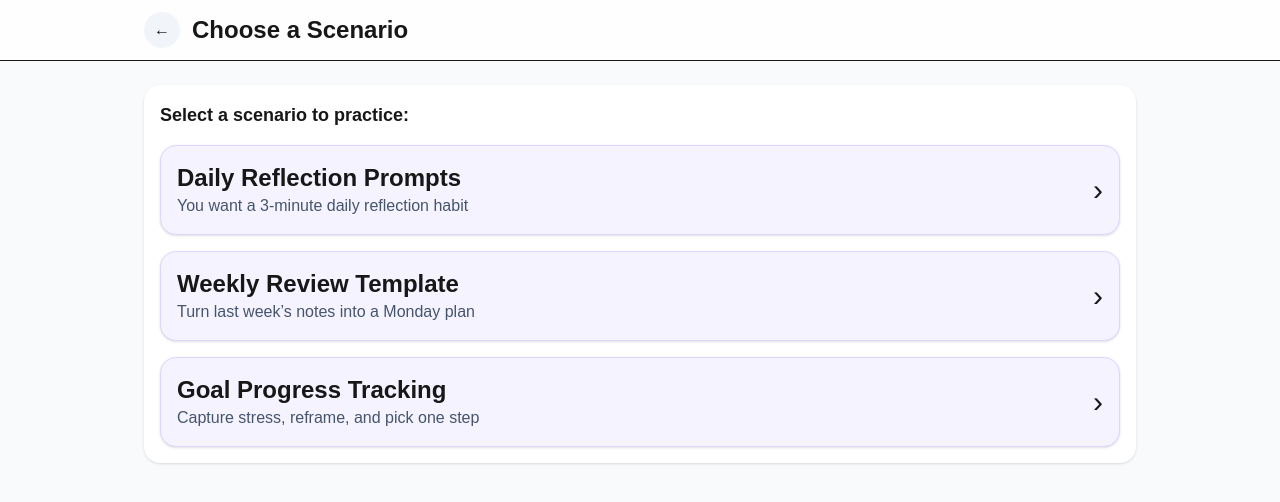
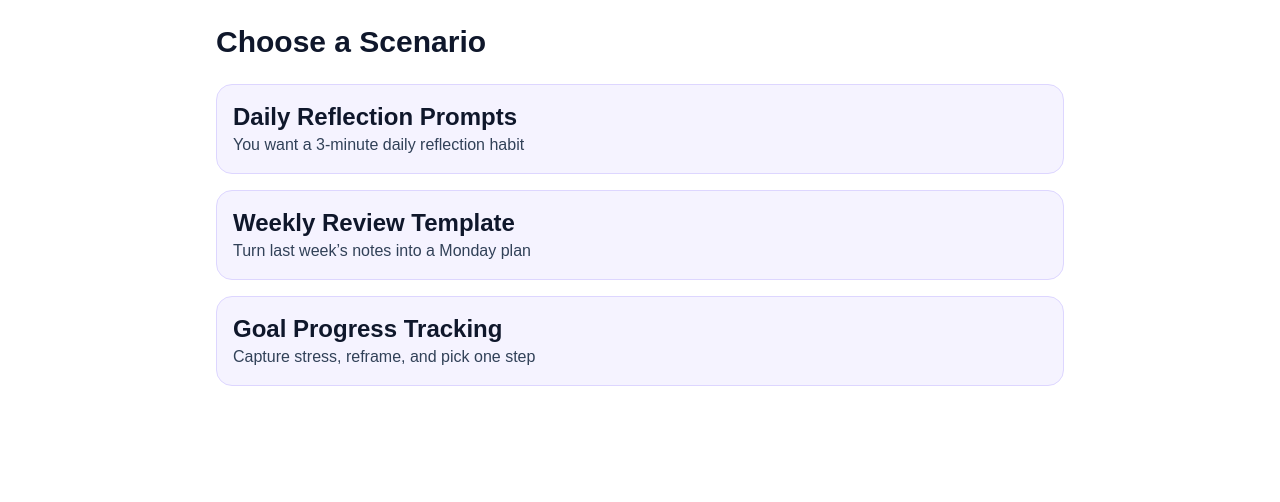
Before and after one commit to vadyay-gif/legendary-system, a Next.js app: page /lesson in a window 1280 px wide. Shown: the top 502 px of the page. Built offline with nearby package versions, Linux system fonts and the light colour scheme.

Commit message:
Update page.tsx

```diff
--- a/app/lesson/page.tsx
+++ b/app/lesson/page.tsx
@@ -1,33 +1,45 @@
 "use client";
 
-import React, { useMemo, useState } from "react";
+import { useMemo, useState } from "react";
 
-// -----------------------------------------------------
-// AI Ready – Track 5 · Reflection & Journaling (Web)
-// Next.js page.tsx drop-in. Uses Tailwind for styling.
-// -----------------------------------------------------
+export default function Page() {
+  // views
+  const [view, setView] = useState<"picker" | "s1" | "s2" | "s3" | "task" | "complete">("picker");
+  const [currentTask, setCurrentTask] = useState<number>(1);
 
-// Types
- type View = "picker" | "scenario" | "task" | "complete";
- type ScenarioId = 1 | 2 | 3;
+  // task state
+  const [checked, setChecked] = useState<string[]>([]);
+  const [showResult, setShowResult] = useState(false);
 
- const TITLES: Record<ScenarioId, string> = {
-  1: "Daily Reflection Prompts",
-  2: "Weekly Review Template",
-  3: "Goal Progress Tracking",
- };
+  // chip state (for “Adjust the Result”)
+  const [activeChips, setActiveChips] = useState<string[]>([]);
 
- const TASKS: Record<ScenarioId, {
-  goal: string;
-  options: string[];
-  assembled: string;
-  kicker: string;
-  completeMsg: string;
-  takeaway: string;
- }> = {
-  1: {
-    goal: "Create 5 daily reflection prompts for productivity and growth.",
-    options: [
+  // scenarios
+  const scenarios = [
+    {
+      id: 1,
+      title: "Daily Reflection Prompts",
+      subtitle: "You want a 3‑minute daily reflection habit",
+      situation:
+        "You want a 3‑minute daily reflection to capture wins, lessons, and blockers for <project>.",
+      ask:
+        "Act as a productivity coach. Create a 3‑minute end‑of‑day reflection template for a <role> working on <project>. Ask 5 concise questions covering wins, lessons, blockers, and priorities for tomorrow. Output as bullets.",
+      response: [
+        "What was my biggest win today and why?",
+        "What challenge did I face and how did I handle it?",
+        "What did I learn today that I can apply tomorrow?",
+        "What would I do differently if I could repeat today?",
+        "What am I grateful for today?",
+      ],
+      chips: [
+        "Shorter (3 questions)",
+        "More reflective (add feeling check)",
+        "Action‑biased (force next steps)",
+        "Manager view (add stakeholder note)",
+      ],
+      protip: "Tag entries with #win #blocker #lesson so search is useful later.",
+      taskGoal: "Create 5 daily reflection prompts for productivity and growth.",
+      taskOptions: [
         "Include win/achievement prompt",
         "Add challenge/learning prompt",
         "Include improvement prompt",
@@ -41,10 +53,25 @@ import React, { useMemo, useState } from "react";
       completeMsg: "You've completed scenario Daily Reflection Prompts",
       takeaway: "Structured reflection prompts deepen self‑awareness and growth.",
     },
-  2: {
-    goal:
+    {
+      id: 2,
+      title: "Weekly Review Template",
+      subtitle: "Turn last week’s notes into a Monday plan",
+      situation: "You need a 10‑minute weekly review that turns notes into a Monday plan.",
+      ask:
+        "Summarize my week from the notes below and create a Monday action plan. Use sections: Highlights, Metrics, Lessons, Risks, Next‑Week Plan (with owners & time boxes). Notes: <paste bullets>.",
+      response: [
+        "Highlights: …",
+        "Metrics: …",
+        "Lessons: …",
+        "Risks: …",
+        "Next‑Week Plan: 1) … (Owner, 90m) 2) … (Owner, 45m)",
+      ],
+      chips: ["Add metrics table", "Reduce to one‑pager", "Executive tone", "Include calendar blocks"],
+      protip: "Convert Next‑Week Plan into calendar holds immediately.",
+      taskGoal:
         "Turn last week's notes into a Monday plan with Highlights, Metrics, Lessons, Risks, and a Next‑Week Plan.",
-    options: [
+      taskOptions: [
         "Add highlights section",
         "Include metrics and targets",
         "Capture lessons & risks",
@@ -56,10 +83,20 @@ import React, { useMemo, useState } from "react";
       completeMsg: "You've completed scenario Weekly Review Template",
       takeaway: "A review is only useful if it ends in scheduled actions.",
     },
-  3: {
-    goal:
+    {
+      id: 3,
+      title: "Goal Progress Tracking",
+      subtitle: "Capture stress, reframe, and pick one step",
+      situation:
+        "You felt overwhelmed today; you want a calm, factual summary and one concrete next step.",
+      ask:
+        "Act as a cognitive coach. Reframe the following stressful event using: Facts, Thoughts, Alternative View, One Next Step. Keep it supportive, professional, and under 120 words. Event: <describe>.",
+      response: ["Facts: …", "Thoughts: …", "Alternative View: …", "One Next Step: …"],
+      chips: ["Shorter (≤80 words)", "More empathetic", "Data‑driven framing", "Add checklist for tomorrow"],
+      protip: "Name the feeling → write the fact → choose one step.",
+      taskGoal:
         "Reframe a stressful event into Facts, Thoughts, Alternative View, One Next Step (≤120 words).",
-    options: [
+      taskOptions: [
         "State the facts objectively",
         "Name the thought/emotion",
         "Offer an alternative view",
@@ -71,348 +108,197 @@ import React, { useMemo, useState } from "react";
       completeMsg: "You've completed scenario Goal Progress Tracking",
       takeaway: "Reframing turns noise into a next step you control.",
     },
+  ];
+
+  const current = useMemo(() => scenarios.find((s) => s.id === currentTask)!, [currentTask]);
+
+  // derive a previewed response when chips are toggled
+  const previewResponse = useMemo(() => {
+    if (current.id !== 1) return current.response; // only scenario 1 needs dynamic preview
+
+    let out = [...current.response];
+    if (activeChips.includes("Shorter (3 questions)")) out = out.slice(0, 3);
+    if (activeChips.includes("More reflective (add feeling check)"))
+      out = [...out, "How did I feel today (1‑2 words)?"];
+    if (activeChips.includes("Action‑biased (force next steps)"))
+      out = [...out, "What single action will I take tomorrow?"];
+    if (activeChips.includes("Manager view (add stakeholder note)"))
+      out = [...out, "Any stakeholder to update? What will I say?"];
+    return out;
+  }, [activeChips, current]);
+
+  // helpers
+  const toggleChip = (label: string) => {
+    setActiveChips((prev) =>
+      prev.includes(label) ? prev.filter((c) => c !== label) : [...prev, label]
+    );
   };
 
-// Small primitives
- const Section: React.FC<React.PropsWithChildren<{ title?: string; tone?: "banner" | "default" }>> = ({
-  title,
-  tone = "default",
-  children,
- }) => (
-  <div
-    className={
-      "rounded-2xl border p-4 md:p-5 " +
-      (tone === "banner"
-        ? "bg-purple-100/70 border-purple-200"
-        : "bg-slate-50 border-slate-200")
-    }
+  return (
+    <div className="max-w-4xl mx-auto p-6 text-slate-900 antialiased opacity-100">
+      {/* PICKER */}
+      {view === "picker" && (
+        <div>
+          <h1 className="text-3xl font-extrabold mb-6">Choose a Scenario</h1>
+          <div className="space-y-4">
+            {scenarios.map((s) => (
+              <button
+                key={s.id}
+                className="w-full text-left p-4 rounded-2xl border border-violet-200 bg-violet-50 hover:bg-violet-100"
+                onClick={() => {
+                  setView(("s" + s.id) as any);
+                  setCurrentTask(s.id);
+                  setActiveChips([]);
+                }}
               >
-    {title ? <h3 className="text-xl font-semibold mb-2">{title}</h3> : null}
-    {children}
-  </div>
- );
-
- const Chip: React.FC<React.PropsWithChildren<{ onClick?: () => void }>> = ({ children, onClick }) => (
-  <button
-    onClick={onClick}
-    className="inline-flex items-center gap-2 rounded-full border border-slate-200 bg-slate-100 px-3.5 py-2 font-semibold hover:bg-slate-200"
-  >
-    {children}
+                <div className="font-bold text-2xl">{s.title}</div>
+                <div className="text-slate-700">{s.subtitle}</div>
               </button>
- );
-
- const Tile: React.FC<{
-  title: string;
-  subtitle: string;
-  onClick: () => void;
- }> = ({ title, subtitle, onClick }) => (
-  <button
-    onClick={onClick}
-    className="w-full rounded-2xl border border-violet-200 bg-violet-50 px-4 py-4 text-left shadow-sm hover:bg-violet-100"
-  >
-    <div className="flex items-center justify-between">
-      <div>
-        <div className="text-2xl font-bold">{title}</div>
-        <div className="text-slate-600">{subtitle}</div>
-      </div>
-      <span className="text-3xl leading-none">›</span>
-    </div>
-  </button>
- );
-
-// Main page component
-export default function Page() {
-  const [view, setView] = useState<View>("picker");
-  const [scenario, setScenario] = useState<ScenarioId>(1);
-  const [checked, setChecked] = useState<Record<number, boolean>>({});
-
-  const headerTitle = useMemo(() => {
-    if (view === "picker") return "Choose a Scenario";
-    if (view === "scenario") return TITLES[scenario];
-    if (view === "task") return TITLES[scenario];
-    return "Scenario Complete";
-  }, [view, scenario]);
-
-  function openScenario(id: ScenarioId) {
-    setScenario(id);
-    setView("scenario");
-    setChecked({});
-    window?.scrollTo?.({ top: 0, behavior: "smooth" });
-  }
-
-  function openTask() {
-    setView("task");
-    setChecked({});
-    window?.scrollTo?.({ top: 0, behavior: "smooth" });
-  }
-
-  function goHome() {
-    setView("picker");
-    setChecked({});
-  }
-
-  function checkAnswer() {
-    // simple success reveal; no wrong state needed for MVP
-    const allUnchecked = Object.values(checked).every((v) => !v);
-    if (allUnchecked) return; // keep disabled by UI anyway
-    const el = document.getElementById("resultBlock");
-    el?.scrollIntoView?.({ behavior: "smooth", block: "start" });
-  }
-
-  function completeScenario() {
-    setView("complete");
-    window?.scrollTo?.({ top: 0, behavior: "smooth" });
-  }
-
-  const task = TASKS[scenario];
-
-  return (
-    <div className="min-h-screen bg-slate-50">
-      {/* Header */}
-      <header className="sticky top-0 z-10 border-b bg-white/80 backdrop-blur">
-        <div className="mx-auto flex max-w-5xl items-center gap-3 px-4 py-3">
-          <button
-            onClick={view === "picker" ? () => {} : goHome}
-            aria-label="Back"
-            className="grid h-9 w-9 place-items-center rounded-full bg-slate-100"
-          >
-            ←
-          </button>
-          <h1 className="text-xl font-bold md:text-2xl">{headerTitle}</h1>
-        </div>
-      </header>
-
-      <main className="mx-auto max-w-5xl px-4 pb-24 pt-6">
-        {/* Picker */}
-        {view === "picker" && (
-          <div className="rounded-2xl bg-white p-4 shadow">
-            <h2 className="mb-4 text-lg font-semibold">Select a scenario to practice:</h2>
-            <div className="grid gap-4">
-              <Tile
-                title="Daily Reflection Prompts"
-                subtitle="You want a 3‑minute daily reflection habit"
-                onClick={() => openScenario(1)}
-              />
-              <Tile
-                title="Weekly Review Template"
-                subtitle="Turn last week’s notes into a Monday plan"
-                onClick={() => openScenario(2)}
-              />
-              <Tile
-                title="Goal Progress Tracking"
-                subtitle="Capture stress, reframe, and pick one step"
-                onClick={() => openScenario(3)}
-              />
+            ))}
           </div>
         </div>
       )}
 
-        {/* Scenario 1 */}
-        {view === "scenario" && scenario === 1 && (
-          <div className="space-y-3">
-            <h2 className="text-2xl font-bold">Daily Reflection Prompts</h2>
-            <Section title="Situation">
-              <p className="text-slate-600">
-                You want a 3‑minute daily reflection to capture wins, lessons, and blockers for &lt;project&gt;.
-              </p>
-            </Section>
-            <Section title="What to Ask AI">
-              <p className="text-slate-600">
-                “Act as a productivity coach. Create a 3‑minute end‑of‑day reflection template for a &lt;role&gt; working on
-                &lt;project&gt;. Ask 5 concise questions covering wins, lessons, blockers, and priorities for tomorrow. Output as
-                bullets.”
-              </p>
-            </Section>
-            <Section title="AI's Response">
-              <ol className="ml-5 list-decimal space-y-1">
-                <li>What was my biggest win today and why?</li>
-                <li>What challenge did I face and how did I handle it?</li>
-                <li>What did I learn today that I can apply tomorrow?</li>
-                <li>What would I do differently if I could repeat today?</li>
-                <li>What am I grateful for today?</li>
-              </ol>
-            </Section>
-            <Section title="Adjust the Result">
+      {/* SCENARIOS */}
+      {view.startsWith("s") && (
+        <div>
+          <button className="mb-4 text-blue-600 font-semibold" onClick={() => setView("picker")}>
+            ← Back
+          </button>
+          <h2 className="text-2xl font-bold mb-4">{current.title}</h2>
+
+          <div className="space-y-4">
+            <div>
+              <h3 className="font-semibold">Situation</h3>
+              <p className="text-slate-800">{current.situation}</p>
+            </div>
+
+            <div>
+              <h3 className="font-semibold">What to Ask AI</h3>
+              <p className="text-slate-800">{current.ask}</p>
+            </div>
+
+            <div>
+              <h3 className="font-semibold">AI’s Response</h3>
+              <ul className="list-disc pl-6 text-slate-800">
+                {(current.id === 1 ? previewResponse : current.response).map((r, i) => (
+                  <li key={i}>{r}</li>
+                ))}
+              </ul>
+            </div>
+
+            <div>
+              <h3 className="font-semibold">Adjust the Result</h3>
               <div className="flex flex-wrap gap-2">
-                <Chip>Shorter (3 questions)</Chip>
-                <Chip>More reflective (add feeling check)</Chip>
-                <Chip>Action‑biased (force next steps)</Chip>
-                <Chip>Manager view (add stakeholder note)</Chip>
+                {current.chips.map((c) => {
+                  const on = activeChips.includes(c);
+                  return (
+                    <button
+                      key={c}
+                      type="button"
+                      onClick={() => toggleChip(c)}
+                      className={`${
+                        on
+                          ? "bg-slate-200 border-slate-300 ring-2 ring-blue-400"
+                          : "bg-slate-100 border-slate-200"
+                      } px-3 py-1 rounded-full border text-sm font-semibold`}
+                      aria-pressed={on}
+                    >
+                      {c}
+                    </button>
+                  );
+                })}
               </div>
-            </Section>
-            <Section tone="banner">
-              <b>Pro Tip —</b> Keep reflection prompts consistent but allow for personal interpretation.
-            </Section>
-            <button className="btn-primary" onClick={openTask}>
+            </div>
+
+            <div className="bg-purple-100 p-3 rounded">Pro Tip — {current.protip}</div>
+
+            <button
+              className="mt-2 w-full rounded-full bg-blue-600 px-5 py-3 font-extrabold text-white shadow hover:bg-blue-700"
+              onClick={() => setView("task")}
+            >
               Try the Task
             </button>
           </div>
-        )}
-
-        {/* Scenario 2 */}
-        {view === "scenario" && scenario === 2 && (
-          <div className="space-y-3">
-            <h2 className="text-2xl font-bold">Weekly Review Template</h2>
-            <Section title="Situation">
-              <p className="text-slate-600">You need a 10‑minute weekly review that turns notes into a Monday plan.</p>
-            </Section>
-            <Section title="What to Ask AI">
-              <p className="text-slate-600">
-                “Summarize my week from the notes below and create a Monday action plan. Use sections: Highlights, Metrics,
-                Lessons, Risks, Next‑Week Plan (with owners &amp; time boxes). Notes: &lt;paste bullets&gt;.”
-              </p>
-            </Section>
-            <Section title="AI's Response">
-              <p>
-                <b>Highlights:</b> …<br />
-                <b>Metrics:</b> …<br />
-                <b>Lessons:</b> …<br />
-                <b>Risks:</b> …<br />
-                <b>Next‑Week Plan:</b> 1) … (Owner, 90m) 2) … (Owner, 45m)
-              </p>
-            </Section>
-            <Section title="Adjust the Result">
-              <div className="flex flex-wrap gap-2">
-                <Chip>Add metrics table</Chip>
-                <Chip>Reduce to one‑pager</Chip>
-                <Chip>Executive tone</Chip>
-                <Chip>Include calendar blocks</Chip>
-              </div>
-            </Section>
-            <Section tone="banner">
-              <b>Pro Tip —</b> Convert “Next‑Week Plan” into calendar holds immediately.
-            </Section>
-            <button className="btn-primary" onClick={openTask}>
-              Try the Task
-            </button>
         </div>
       )}
 
-        {/* Scenario 3 */}
-        {view === "scenario" && scenario === 3 && (
-          <div className="space-y-3">
-            <h2 className="text-2xl font-bold">Goal Progress Tracking</h2>
-            <Section title="Situation">
-              <p className="text-slate-600">
-                You felt overwhelmed today; you want a calm, factual summary and one concrete next step.
-              </p>
-            </Section>
-            <Section title="What to Ask AI">
-              <p className="text-slate-600">
-                “Act as a cognitive coach. Reframe the following stressful event using: Facts, Thoughts, Alternative View, One
-                Next Step. Keep it supportive, professional, and under 120 words. Event: &lt;describe&gt;.”
-              </p>
-            </Section>
-            <Section title="AI's Response">
-              <p>
-                <b>Facts:</b> …
-                <br />
-                <b>Thoughts:</b> …
-                <br />
-                <b>Alternative View:</b> …
-                <br />
-                <b>One Next Step:</b> …
-              </p>
-            </Section>
-            <Section title="Adjust the Result">
-              <div className="flex flex-wrap gap-2">
-                <Chip>Shorter (≤80 words)</Chip>
-                <Chip>More empathetic</Chip>
-                <Chip>Data‑driven framing</Chip>
-                <Chip>Add checklist for tomorrow</Chip>
-              </div>
-            </Section>
-            <Section tone="banner">
-              <b>Pro Tip —</b> Name the feeling → write the fact → choose one step. That’s the reset.
-            </Section>
-            <button className="btn-primary" onClick={openTask}>
-              Try the Task
+      {/* TASK */}
+      {view === "task" && (
+        <div>
+          <button
+            className="mb-4 text-blue-600 font-semibold"
+            onClick={() => setView(("s" + current.id) as any)}
+          >
+            ← Back
           </button>
-          </div>
-        )}
+          <h2 className="text-2xl font-bold mb-4">{current.title}</h2>
 
-        {/* TASK (common for all scenarios) */}
-        {view === "task" && (
-          <div className="space-y-4">
-            <h2 className="text-2xl font-bold">{TITLES[scenario]}</h2>
-            <Section tone="banner">
-              <b>Task Goal —</b> {task.goal}
-            </Section>
+          <div className="bg-purple-100 p-3 rounded mb-4">Task Goal — {current.taskGoal}</div>
 
-            <h3 className="text-xl font-semibold">Select the prompt pieces:</h3>
-            <div className="grid gap-3">
-              {task.options.map((opt, i) => (
-                <label key={i} className="flex items-center gap-3 rounded-2xl border border-slate-200 bg-slate-50 p-4">
+          <div className="space-y-2">
+            {current.taskOptions.map((opt) => (
+              <label key={opt} className="flex items-center gap-2 rounded-xl border border-slate-200 bg-slate-50 p-3">
                 <input
                   type="checkbox"
-                    className="h-5 w-5"
-                    checked={!!checked[i]}
-                    onChange={(e) => setChecked((c) => ({ ...c, [i]: e.target.checked }))}
+                  checked={checked.includes(opt)}
+                  onChange={(e) => {
+                    setShowResult(false);
+                    if (e.target.checked) setChecked((prev) => [...prev, opt]);
+                    else setChecked((prev) => prev.filter((o) => o !== opt));
+                  }}
                 />
                 <span>{opt}</span>
               </label>
             ))}
           </div>
 
-            <div className="grid gap-3 md:grid-cols-2">
-              <button className="btn-ghost" onClick={() => alert("Not finished yet — You skipped the task.")}>
-                Skip
-              </button>
           <button
-                className="btn-outline disabled:opacity-50"
-                disabled={Object.values(checked).every((v) => !v)}
-                onClick={checkAnswer}
+            className="mt-4 w-full rounded-full border-2 border-blue-600 px-5 py-3 font-extrabold text-blue-600 disabled:opacity-50 hover:bg-blue-50"
+            onClick={() => setShowResult(true)}
+            disabled={checked.length === 0}
           >
             Check My Answer
           </button>
+
+          {showResult && (
+            <div className="mt-4 space-y-3">
+              <div className="flex items-center gap-2 rounded-2xl border border-emerald-200 bg-emerald-50 p-4 text-emerald-800">
+                <b>Correct!</b> Great job.
               </div>
-
-            <div id="resultBlock" className="space-y-3">
-              <div className="hidden sm:block" />
-              <div className="ok-panel">
-                <b>Correct!</b> Great job! You selected the right prompt pieces.
+              <div className="p-3 border rounded">
+                <h3 className="font-semibold mb-2">Your assembled prompt:</h3>
+                <input type="text" className="w-full border rounded p-2" value={current.assembled} readOnly />
+                <p className="text-slate-700 mt-2">{current.kicker}</p>
               </div>
-              <Section>
-                <h3 className="text-xl font-semibold">Your assembled prompt:</h3>
-                <input
-                  className="mt-2 w-full rounded-xl border border-slate-300 p-3"
-                  value={task.assembled}
-                  readOnly
-                />
-                <p className="mt-2 text-slate-600">{task.kicker}</p>
-              </Section>
-            </div>
-
-            <button className="btn-primary" onClick={completeScenario}>
+              <button
+                className="w-full rounded-full bg-blue-600 px-5 py-3 font-extrabold text-white shadow hover:bg-blue-700"
+                onClick={() => setView("complete")}
+              >
                 Done
               </button>
+            </div>
+          )}
         </div>
       )}
 
       {/* COMPLETE */}
       {view === "complete" && (
-          <div className="rounded-2xl bg-white p-6 text-center shadow">
-            <div className="text-6xl text-emerald-500">✔</div>
-            <h2 className="mt-2 text-2xl font-bold">Great job!</h2>
-            <p className="text-slate-600">{task.completeMsg}</p>
-            <Section tone="banner">
-              <b>Key Takeaway —</b> {task.takeaway}
-            </Section>
-            <div className="mt-3 grid gap-3 md:grid-cols-2">
-              <button className="btn-ghost" onClick={goHome}>Back to Tracks</button>
-              <button className="btn-primary" onClick={() => setView("picker")}>Another Scenario</button>
+        <div className="text-center space-y-4">
+          <div className="text-5xl text-green-600">✔</div>
+          <h2 className="text-2xl font-bold">Great job!</h2>
+          <p>{current.completeMsg}</p>
+          <div className="bg-purple-100 p-3 rounded">Key Takeaway — {current.takeaway}</div>
+          <div className="flex gap-2 justify-center">
+            <button className="px-4 py-2 rounded border border-gray-300" onClick={() => setView("picker")}>
+              Back to Tracks
+            </button>
+            <button className="px-4 py-2 rounded bg-blue-600 text-white" onClick={() => setView("picker")}>
+              Another Scenario
+            </button>
           </div>
         </div>
       )}
-      </main>
-
-      {/* Local styles built on Tailwind tokens */}
-      <style jsx global>{`
-        .btn-primary { @apply w-full rounded-full bg-blue-500 px-5 py-3 font-extrabold text-white shadow hover:bg-blue-600; }
-        .btn-outline { @apply w-full rounded-full border-2 border-blue-500 px-5 py-3 font-extrabold text-blue-600 hover:bg-blue-50; }
-        .btn-ghost { @apply w-full rounded-full border-2 border-slate-300 px-5 py-3 font-extrabold text-slate-800 hover:bg-slate-50; }
-        .ok-panel { @apply flex items-center gap-2 rounded-2xl border border-emerald-200 bg-emerald-50 p-4 text-emerald-800; }
-      `}</style>
     </div>
   );
 }
```
Lines whose indentation alone changed are shown as unchanged.
